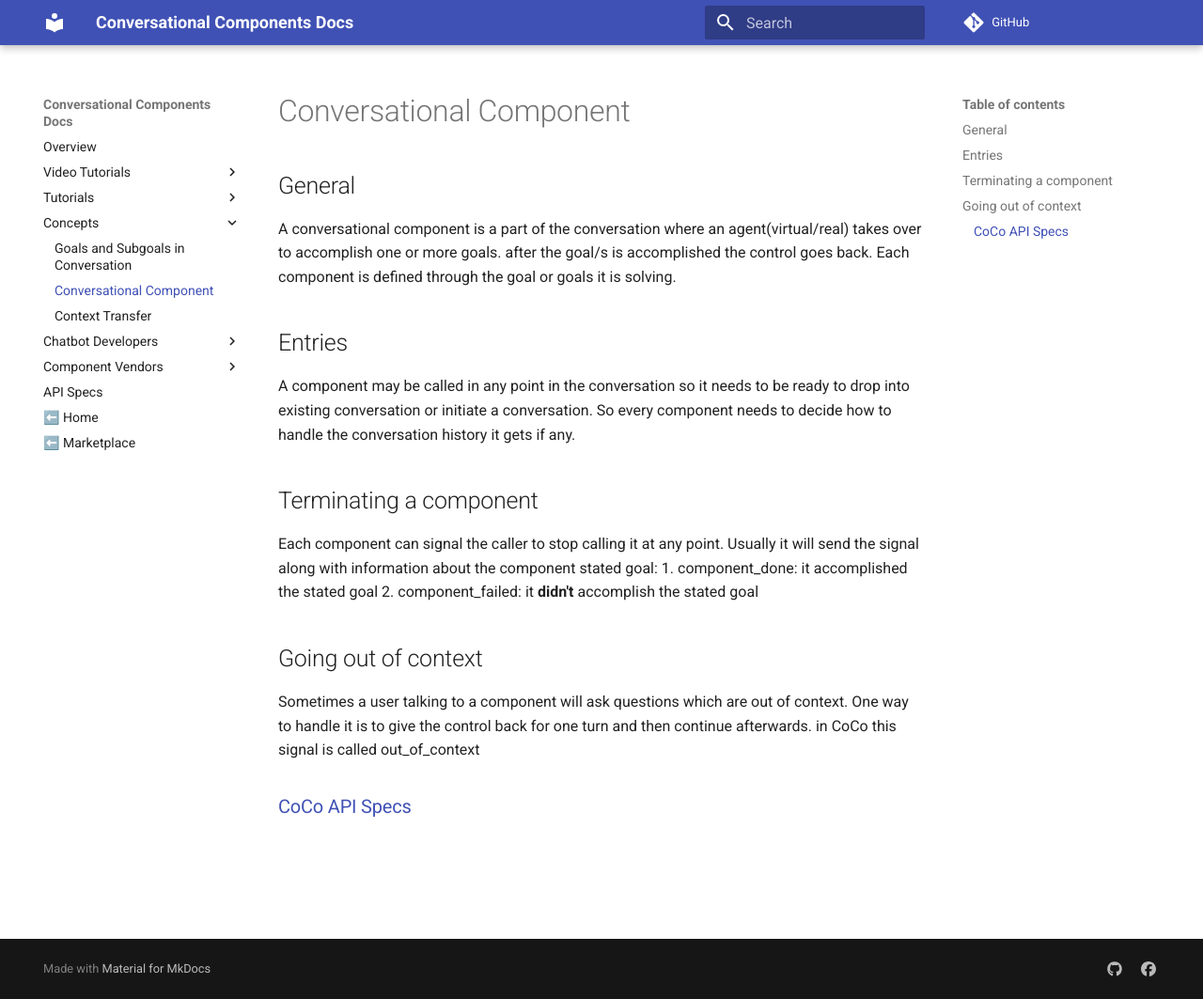
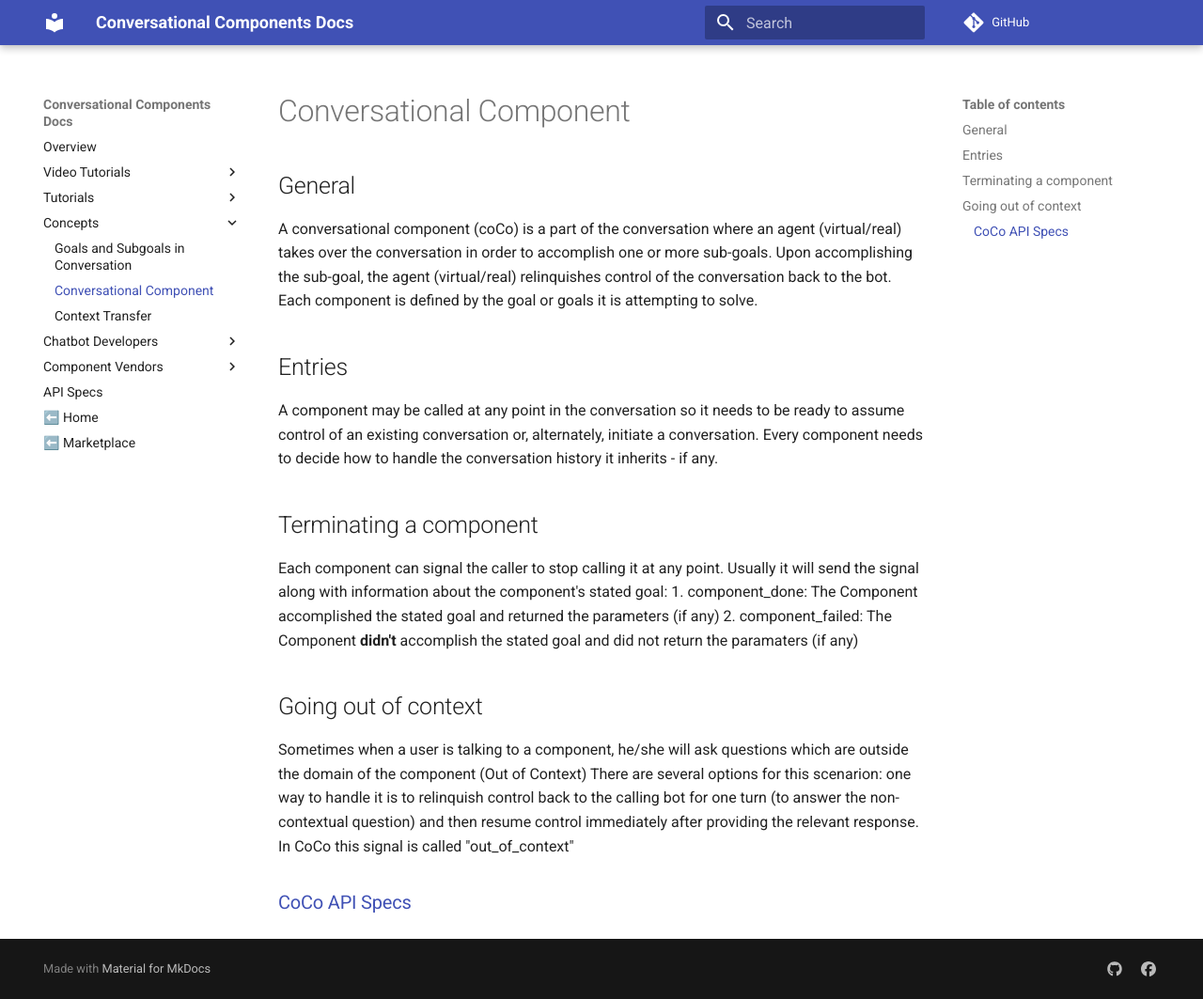
Before and after one commit to ConversationalComponents/docs, an MkDocs documentation site: the page built from docs/concepts/convcomp.md, in a window 1280 px wide and 1063 px high. Shown: the whole window at 94% size. Built offline with MkDocs 1.6.1 and Material for MkDocs 9.7.7, drawn with Linux system fonts in a browser that asks for light colours; comment, search, counter and statistics services are not loaded.

Commit message:
Update convcomp.md

```diff
--- a/docs/concepts/convcomp.md
+++ b/docs/concepts/convcomp.md
@@ -1,22 +1,22 @@
 
 ## General
-A conversational component is a part of the conversation where an agent(virtual/real) takes over to accomplish one or more goals. after the goal/s is accomplished the control goes back.
-Each component is defined through the goal or goals it is solving.
+A conversational component (coCo) is a part of the conversation where an agent (virtual/real) takes over the conversation in order to accomplish one or more sub-goals. Upon accomplishing the sub-goal, the agent (virtual/real) relinquishes control of the conversation back to the bot.
+Each component is defined by the goal or goals it is attempting to solve.
 
 ## Entries
-A component may be called in any point in the conversation so it needs to be ready to drop into existing conversation or initiate a conversation.
-So every component needs to decide how to handle the conversation history it gets if any.
+A component may be called at any point in the conversation so it needs to be ready to assume control of an existing conversation or, alternately, initiate a conversation.
+Every component needs to decide how to handle the conversation history it inherits - if any.
 
 ## Terminating a component
 Each component can signal the caller to stop calling it at any point.
-Usually it will send the signal along with information about the component stated goal:
-1. component_done: it accomplished the stated goal
-2. component_failed: it **didn't** accomplish the stated goal
+Usually it will send the signal along with information about the component's stated goal:
+1. component_done: The Component accomplished the stated goal and returned the parameters (if any)
+2. component_failed: The Component **didn't** accomplish the stated goal and did not return the paramaters (if any)
 
 ## Going out of context
-Sometimes a user talking to a component will ask questions which are out of context.
-One way to handle it is to give the control back for one turn and then continue afterwards.
-in CoCo this signal is called out_of_context
+Sometimes when a user is talking to a component, he/she will ask questions which are outside the domain of the component (Out of Context)
+There are several options for this scenarion: one way to handle it is to relinquish control back to the calling bot for one turn (to answer the non-contextual question) and then resume control immediately after providing the relevant response.
+In CoCo this signal is called "out_of_context"
 
 
 
```
